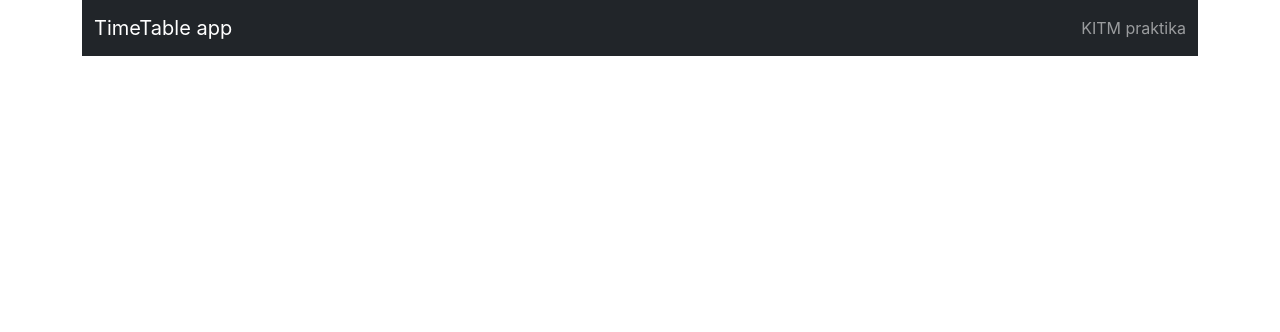
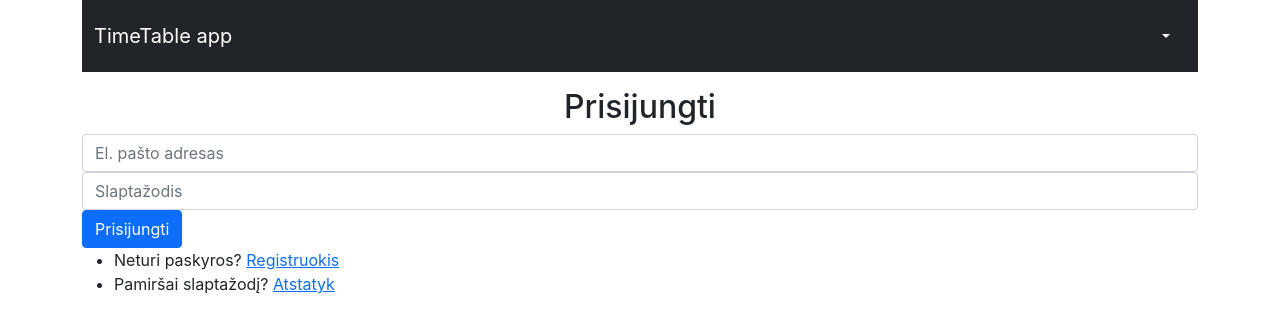
Before and after one commit to martynasKITM/time-table, a React (Create React App) app: page /works in a window 1280 px wide. Before the commit this address led to /works. Shown: the top 332 px of the page. Built offline with nearby package versions, Linux system fonts and the light colour scheme; no server answers; the database is empty; sample sign-in values are in the browser's storage.

Commit message:
Finished auth

```diff
--- a/package.json
+++ b/package.json
@@ -11,8 +11,9 @@
     "react": "^17.0.2",
     "react-bootstrap": "^2.0.2",
     "react-dom": "^17.0.2",
+    "react-firebase-hooks": "^3.0.4",
     "react-icons": "^4.3.1",
-    "react-router-dom": "^6.1.1",
+    "react-router-dom": "^6.0.2",
     "react-scripts": "4.0.3",
     "web-vitals": "^1.1.2"
   },
--- a/src/App.js
+++ b/src/App.js
@@ -4,7 +4,9 @@ import AddWork from "./components/AddWork";
 import {useEffect, useState} from "react";
 import {Alert} from "react-bootstrap";
 import {BrowserRouter as Router, Routes, Route} from "react-router-dom";
-import Work from "./components/Work";
+import Register from "./components/Register";
+import Reset from "./components/Reset";
+import Login from "./components/Login";
 
 const App  = ()=>{
     const [message, setMessage] = useState('')
@@ -26,8 +28,11 @@ const App  = ()=>{
         <Header/>
           {!!message.length && <Alert variant="success">{message}</Alert> }
               <Routes>
-                  <Route path="/" element={<Works status ={setMessageHandler}/>}/>
-                  <Route path="/work/update/:id" element={<AddWork/>}/>
+                  <Route exact path="/" element={<Login/>}/>
+                  <Route exact path="/register" element={<Register/>}/>
+                  <Route exact path="/reset" element={<Reset/>}/>
+                  <Route exact path="/works" element={<Works status ={setMessageHandler}/>}/>
+                  <Route  path="/work/update/:id" element={<AddWork/>}/>
               </Routes>
 
           </Router>
--- a/src/components/Header.jsx
+++ b/src/components/Header.jsx
@@ -1,5 +1,6 @@
 import {Navbar} from "react-bootstrap";
 import {Container} from "react-bootstrap";
+import User from "./User";
 
 const Header = ()=>{
     return(
@@ -11,7 +12,7 @@ const Header = ()=>{
                     </Navbar.Brand>
                     <Navbar.Collapse className="justify-content-end">
                         <Navbar.Text>
-                            KITM praktika
+                            <User/>
                         </Navbar.Text>
                     </Navbar.Collapse>
                 </Container>
--- /dev/null
+++ b/src/components/Login.jsx
@@ -0,0 +1,57 @@
+import React, {useState, useEffect} from "react";
+import {useAuthState} from "react-firebase-hooks/auth";
+import {Form, Button} from "react-bootstrap";
+import {Link,useNavigate} from "react-router-dom"
+import {auth, signInWithEmailPassword} from "../services/AuthServices";
+const Login = ()=>{
+
+    const [email,setEmail] = useState("")
+    const [password,setPassword] = useState("")
+    const [user, loading, error] = useAuthState(auth)
+    const navigate = useNavigate()
+
+    useEffect(()=>{
+        if(loading) return
+        if(user) navigate("/works")
+
+    },[user,loading])
+
+    const submitHandler = (e)=>{
+        e.preventDefault()
+        signInWithEmailPassword(email,password)
+    }
+
+    return(
+        <>
+            <h2 className="mt-3 text-center">Prisijungti</h2>
+            <Form onSubmit={submitHandler}>
+            <Form.Group >
+                <Form.Control
+                type="email"
+                placeholder="El. pašto adresas"
+                value={email}
+                onChange={(e)=>setEmail(e.target.value)}
+                />
+                <Form.Control
+                   type="password"
+                   placeholder="Slaptažodis"
+                   value={password}
+                   onChange={(e)=>setPassword(e.target.value)}
+                />
+                <Button type="submit" variant="primary">
+                    Prisijungti
+                </Button>
+                <div>
+                    <ul>
+                        <li>Neturi paskyros? <Link to="/register">Registruokis</Link></li>
+                        <li>Pamiršai slaptažodį? <Link to="/reset">Atstatyk</Link></li>
+                    </ul>
+                </div>
+            </Form.Group>
+            </Form>
+        </>
+
+    )
+}
+
+export default Login
--- /dev/null
+++ b/src/components/Register.jsx
@@ -0,0 +1,60 @@
+import React, {useState, useEffect} from "react";
+import {useAuthState} from "react-firebase-hooks/auth";
+import {Form, Button} from "react-bootstrap";
+import {Link,useNavigate} from "react-router-dom"
+import {auth, registerWithEmailPassword} from "../services/AuthServices";
+
+const Register = ()=>{
+    const[email, setEmail] = useState("")
+    const [password, setPassword] = useState("")
+    const [name, setName] =useState("")
+    const[user,loading, error] = useAuthState(auth)
+    const navigate = useNavigate();
+
+    const submitHandler = (e)=>{
+        e.preventDefault()
+        if(!name) alert('Ivesk varda')
+        registerWithEmailPassword(name, email, password)
+    }
+
+    useEffect(()=>{
+        if(loading) return;
+        if(user) navigate("/works")
+    },[user,loading])
+    return(
+        <>
+            <h2 className="mt-3 text-center">Sukurti vartotoją</h2>
+            <Form onSubmit={submitHandler}>
+                <Form.Group>
+                    <Form.Control
+                        type="text"
+                        placeholder="Jūsų vardas"
+                        onChange={(e)=>setName(e.target.value)}
+                        value={name}
+                    />
+                </Form.Group>
+                <Form.Group>
+                    <Form.Control
+                        type="email"
+                        placeholder="Jūsų el. paštas"
+                        value={email}
+                        onChange={(e)=>setEmail(e.target.value)}
+                    />
+                </Form.Group>
+                <Form.Group>
+                    <Form.Control
+                        type="password"
+                        placeholder="Jūsų slaptažodis"
+                        value={password}
+                        onChange={(e)=>setPassword(e.target.value)}
+                    />
+                </Form.Group>
+                <Button variant="primary" type="submit">
+                    Registruotis
+                </Button>
+            </Form>
+        </>
+    )
+}
+
+export default Register
--- /dev/null
+++ b/src/components/Reset.jsx
@@ -0,0 +1,49 @@
+import React, {useState, useEffect} from "react";
+import {useAuthState} from "react-firebase-hooks/auth";
+import {Form, Button} from "react-bootstrap";
+import {useNavigate} from "react-router-dom"
+import {auth, sendPasswordReset} from "../services/AuthServices";
+
+const Reset = ()=>{
+    const [email, setEmail] =useState("")
+    const [user, loading, error] = useAuthState(auth)
+    const navigate = useNavigate()
+
+    useEffect(()=>{
+        if(loading) return;
+    },[user, loading])
+
+
+    const submitHandler = (e)=>{
+        e.preventDefault()
+        sendPasswordReset(email)
+    }
+    return(
+        <>
+            <h2 className="mt-3 text-center">Prisijungti</h2>
+            <Form onSubmit={submitHandler}>
+                <Form.Group >
+                    <Form.Control
+                        type="email"
+                        placeholder="El. pašto adresas"
+                        value={email}
+                        onChange={(e)=>setEmail(e.target.value)}
+                    />
+                    <Button type="submit" variant="primary">
+                        Prisijungti
+                    </Button>
+                    <div>
+                        <ul>
+                            <li>Turi paskyrą? <a href="/">Prisijunk</a></li>
+                        </ul>
+                    </div>
+                </Form.Group>
+            </Form>
+            </>
+            )
+}
+
+
+
+
+export default Reset
--- /dev/null
+++ b/src/components/User.jsx
@@ -0,0 +1,33 @@
+import React, {useEffect, useState} from "react";
+import {auth,logout} from "../services/AuthServices";
+import {Navbar, NavDropdown} from "react-bootstrap";
+import {useAuthState} from "react-firebase-hooks/auth";
+import {useNavigate} from "react-router-dom";
+import * as userService from "../services/UserServices"
+
+const User = ()=>{
+    const [userData, setUserData] = useState({})
+    const [user,loading, error] = useAuthState(auth)
+    const navigate = useNavigate();
+
+    useEffect(()=>{
+        if(loading) return
+        if(!user) return navigate("/")
+        userService.getUserData(user,setUserData)
+    },[user,loading,userData])
+
+    return(
+        <Navbar.Collapse className="justify-content-end ">
+            {user &&
+                <NavDropdown title={userData.name}>
+                    <NavDropdown.Item className="text-dark">{userData.email}</NavDropdown.Item>
+                    <NavDropdown.Divider/>
+                    <NavDropdown.Item onClick={logout} className="text-dark">Atsijungti</NavDropdown.Item>
+                </NavDropdown>
+            }
+        </Navbar.Collapse>
+    )
+
+}
+
+export default User
--- a/src/components/Works.jsx
+++ b/src/components/Works.jsx
@@ -3,15 +3,19 @@ import AddWork from "./AddWork";
 import {Card} from "react-bootstrap";
 import {Button} from "react-bootstrap";
 import WorkTable from "./WorkTable";
+import {useAuthState} from "react-firebase-hooks/auth";
 import Filter from "./Filter";
 import * as service from "../services/worksServices"
+import {useNavigate} from "react-router-dom"
+import {auth} from "../services/AuthServices";
 
 
 const Works  = (props)=>{
     const [addWork,setAddWork] = useState(false)
     const[works, setWorks] = useState([])
     const [filterCriteria, setFilterCriteria] = useState({});
-
+    const[user,loading, error] = useAuthState(auth)
+    const navigate = useNavigate()
     const closeFormHandler = ()=>{
         setAddWork(false)
     }
@@ -28,6 +32,7 @@ const Works  = (props)=>{
     }
 
     useEffect(()=>{
+        if(!user) navigate('/')
         service.getAllWorks((works)=>setWorks(works))
     },[])
 
--- a/src/firebaseConfig.js
+++ b/src/firebaseConfig.js
@@ -12,6 +12,6 @@ const firebaseConfig = {
 };
 
 // Initialize Firebase
-const app = firebase.initializeApp(firebaseConfig);
+export const app = firebase.initializeApp(firebaseConfig);
 
 export default firebase
--- a/src/index.js
+++ b/src/index.js
@@ -3,7 +3,7 @@ import ReactDOM from 'react-dom';
 import 'bootstrap/dist/css/bootstrap.min.css';
 import './index.css';
 import App from './App';
-
+import * as firebase from "firebase";
 
 ReactDOM.render(
   <React.StrictMode>
--- /dev/null
+++ b/src/services/AuthServices.js
@@ -0,0 +1,52 @@
+import firebase from "firebase";
+import {app} from "../firebaseConfig"
+
+const auth = app.auth();
+const db = app.firestore();
+
+const registerWithEmailPassword = async (name, email, password)=>{
+    try {
+        const res = await auth.createUserWithEmailAndPassword(email, password)
+        const user = res.user;
+        await db.collection('users')
+            .add({
+                uid: user.uid,
+                name,
+                authProvider: "local",
+                email
+            })
+    }catch (err){
+        console.log(err)
+    }
+}
+
+const signInWithEmailPassword = async(email, password)=>{
+    try {
+         await auth.signInWithEmailAndPassword(email, password)
+    }catch(error){
+        console.log(error)
+    }
+}
+
+const logout = ()=>{
+    auth.signOut()
+}
+
+const sendPasswordReset = async (email)=>{
+    try{
+        await auth.sendPasswordResetEmail(email);
+        alert("Laiškas sėkmngai išsiųstas")
+    }catch(error){
+        console.log(error)
+    }
+}
+
+
+export {
+    auth,
+    db,
+    registerWithEmailPassword,
+    signInWithEmailPassword,
+    sendPasswordReset,
+    logout
+}
--- /dev/null
+++ b/src/services/UserServices.js
@@ -0,0 +1,15 @@
+import firebase from "../firebaseConfig";
+
+export const getUserData = (user,setUserHandler)=>{
+    try{
+        firebase
+            .firestore()
+            .collection('users')
+            .where("uid","==",user?.uid)
+            .get()
+            .then((userData)=>{setUserHandler(userData.docs[0].data())})
+
+    }catch (error){
+        console.log(error)
+    }
+}
```
Also changed, not shown: 1 other file (tests, documents, lock files or other folders).
